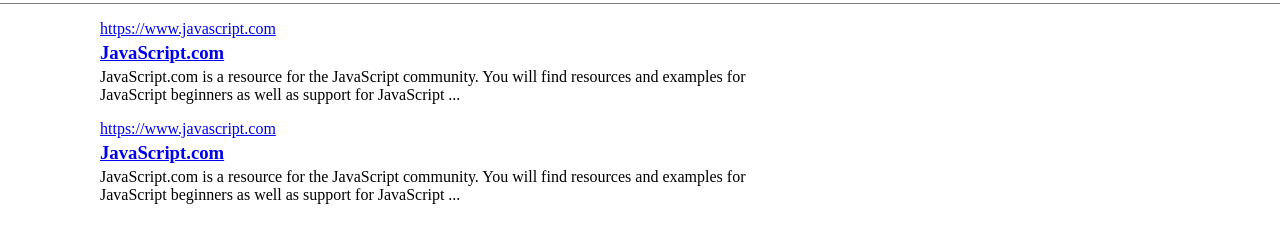
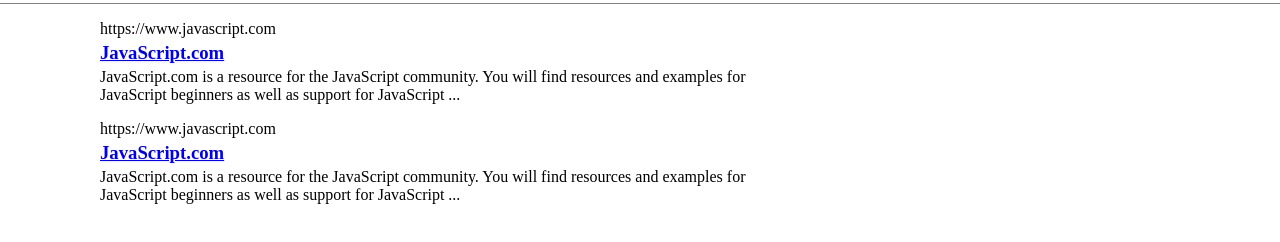
Before and after one commit to guymargalith/google_homepage, a plain HTML site: page client/search-results.html in a window 1280 px wide. Shown: the part 44-286 px from the top of the page. Drawn offline with Linux system fonts and the light colour scheme.

Commit message:
small change to search result links

```diff
--- a/client/search-results.html
+++ b/client/search-results.html
@@ -28,17 +28,13 @@
     </header>
     <main>
         <section class="result">
-            <a href="https://www.javascript.com" target="_blank">
-                <p class="url">https://www.javascript.com</p>
-                <h3>JavaScript.com</h3>
-            </a>
+            <p class="url">https://www.javascript.com</p>
+            <a href="https://www.javascript.com" target="_blank"><h3>JavaScript.com</h3></a>
             <p class="description">JavaScript.com is a resource for the JavaScript community. You will find resources and examples for JavaScript beginners as well as support for JavaScript ...</p>
         </section>
         <section class="result">
-            <a href="https://www.javascript.com" target="_blank">
-                <p class="url">https://www.javascript.com</p>
-                <h3>JavaScript.com</h3>
-            </a>
+            <p class="url">https://www.javascript.com</p>
+            <a href="https://www.javascript.com" target="_blank"><h3>JavaScript.com</h3></a>
             <p class="description">JavaScript.com is a resource for the JavaScript community. You will find resources and examples for JavaScript beginners as well as support for JavaScript ...</p>
         </section>
     </main>
```
